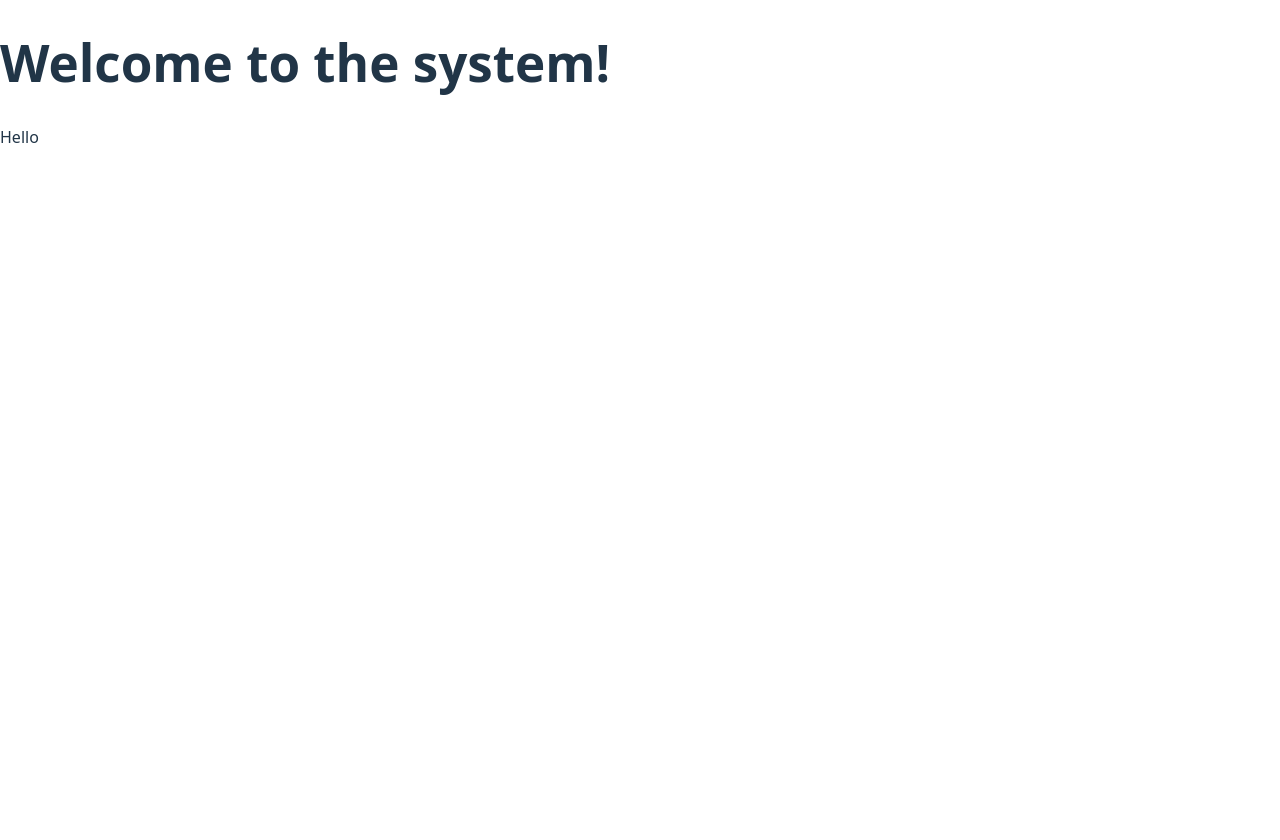
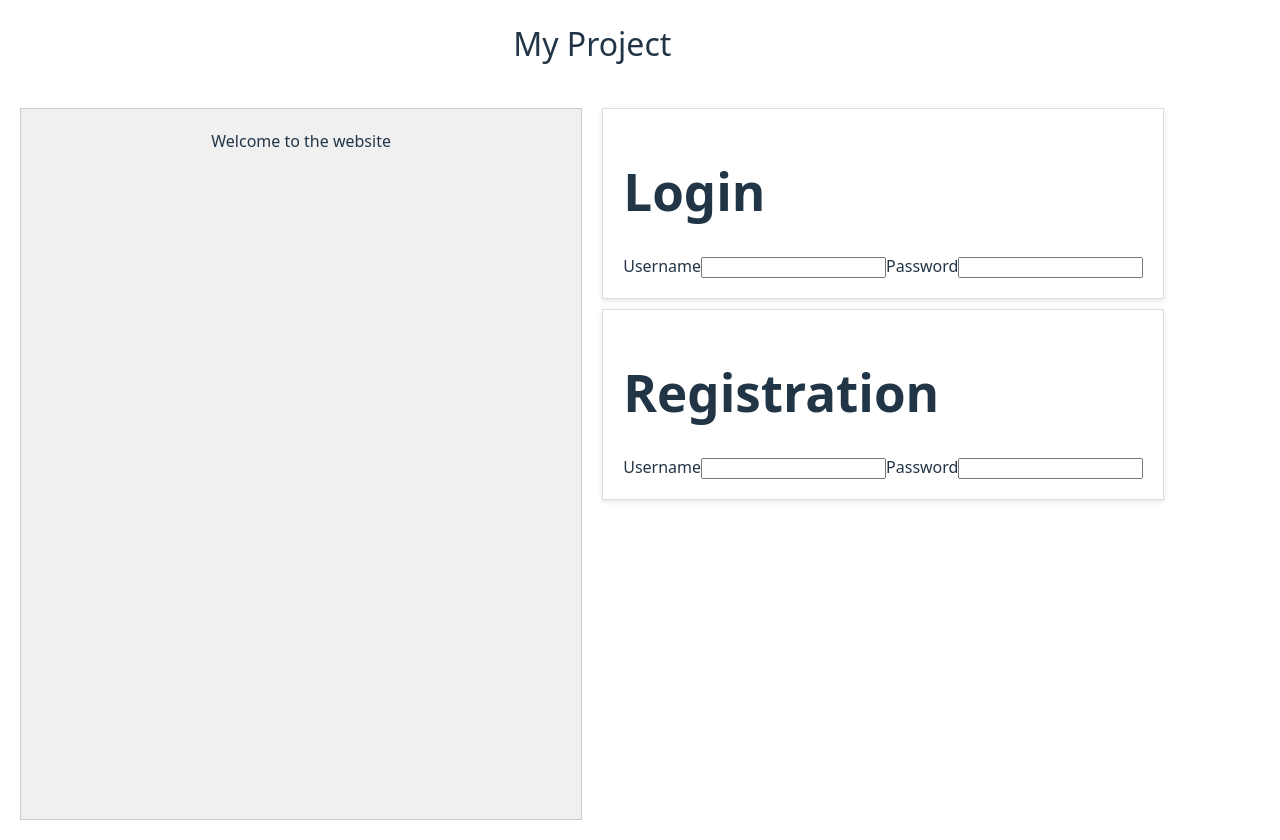
Before and after one commit to sFRHN/DevQuery, a React (Vite) app in the folder frontend/: page / in a window 1280 px wide. Before the commit the page ends 800 px from the top, so only its background shows below. Built offline with nearby package versions, Linux system fonts and the light colour scheme.

Commit message:
Landing Page setup with login and registration components

```diff
--- /dev/null
+++ b/frontend/src/Pages/LandingPage.css
@@ -0,0 +1,38 @@
+.container {
+	display: grid;
+	grid-template-columns: 1fr 1fr;
+	grid-template-rows: auto 1fr;
+	gap: 20px;
+	height: 100vh;
+	padding: 20px;
+}
+
+.title {
+	grid-column: 1 / 3; /* Title spans both columns */
+	text-align: center;
+	font-size: 2em;
+	margin-bottom: 20px;
+}
+
+.info-box {
+	grid-column: 1 / 2; /* Info box in the first column */
+	text-align: center;
+	padding: 20px;
+	background-color: #f0f0f0;
+	border: 1px solid #ccc;
+}
+
+.login-register {
+	grid-column: 2 / 3; /* Login/Register in the second column */
+	display: flex;
+	flex-direction: column;
+	justify-content: flex-start;
+	align-items: stretch;
+}
+
+.login-register > * {
+	margin-bottom: 10px; /* Add spacing between Login and Registration */
+	padding: 20px;
+	border: 1px solid #ddd;
+	box-shadow: 0 2px 5px rgba(0, 0, 0, 0.1);
+}
--- a/frontend/src/Pages/LandingPage.jsx
+++ b/frontend/src/Pages/LandingPage.jsx
@@ -1,10 +1,16 @@
-function LandingPage() {
+import Login from "../Components/Login/Login";
+import Registration from "../Components/Registration/Registration";
+import "./LandingPage.css";
+
+export default function LandingPage() {
 	return (
-		<>
-			<h1>Welcome to the system!</h1>
-			<p>Hello</p>
-		</>
+		<div className="container">
+			<div className="title">My Project</div>
+			<div className="info-box">Welcome to the website</div>
+			<div className="login-register">
+				<Login />
+				<Registration />
+			</div>
+		</div>
 	);
 }
-
-export default LandingPage;
```
